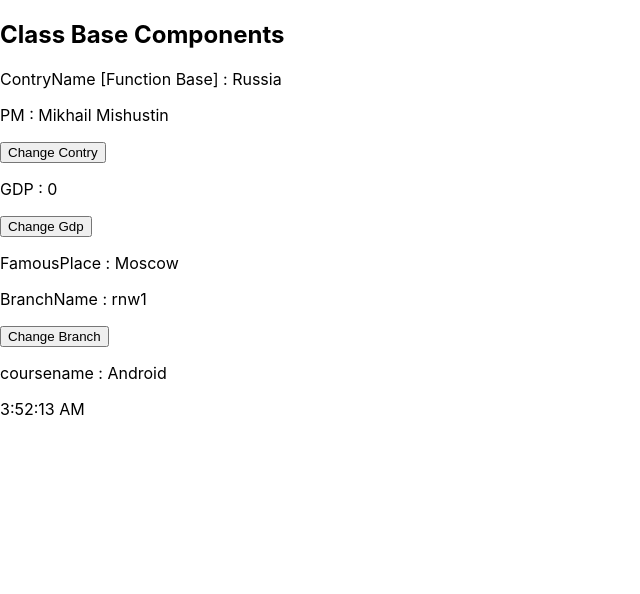
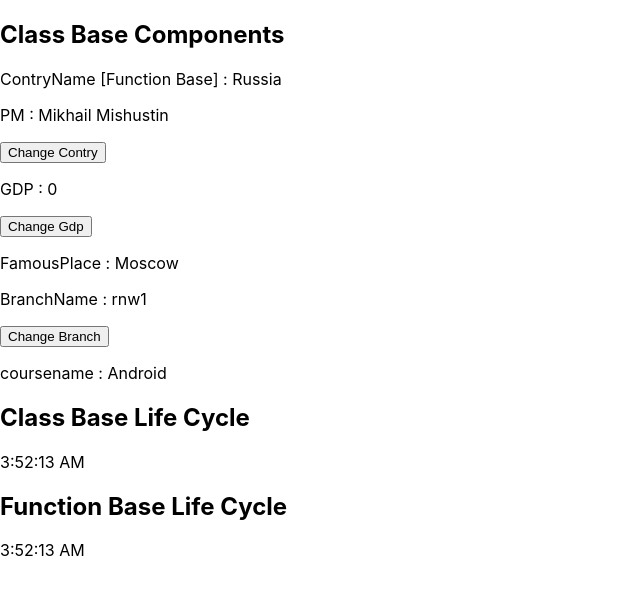
Before and after one commit to Beladiyamitul/Reactproject, a React (Create React App) app: page / in a window 1280 px wide. Shown: the top 594 px of the page, without its empty margins (0-640 px from the left). Built offline with nearby package versions, Linux system fonts and the light colour scheme.

Commit message:
life cycle Function

```diff
--- a/src/App.js
+++ b/src/App.js
@@ -7,6 +7,7 @@
 import Con_city_change from './containers/contry/Con_city_change';
 import Branch from './containers/contry/Branch';
 import Time from './containers/Time/Time';
+import TimeFun from './containers/Time/TimeFun';
 
 function App() {
 
@@ -30,7 +31,13 @@
 
       <Branch/>
 
+      <h2>Class Base Life Cycle</h2>
+
       <Time/>
+
+      <h2> Function Base Life Cycle</h2>
+
+      <TimeFun/>
 
 
 
--- /dev/null
+++ b/src/containers/Time/TimeFun.js
@@ -0,0 +1,31 @@
+import React, { useEffect, useState } from 'react';
+
+function TimeFun(props) {
+
+    const [time , setTime] = useState(new Date());
+
+    const tick = () =>{
+        setTime(new Date())
+    }
+
+    useEffect(
+        () => {
+
+            const timeId = setInterval(()=>tick(), 1000)   //componentDidMount , componentDidUpdate
+
+            return() =>{
+                clearInterval(timeId);
+            }
+        },
+
+    [time]);
+
+
+    return (
+        <div>
+            {time.toLocaleTimeString()}
+        </div>
+    );
+}
+
+export default TimeFun;
```
